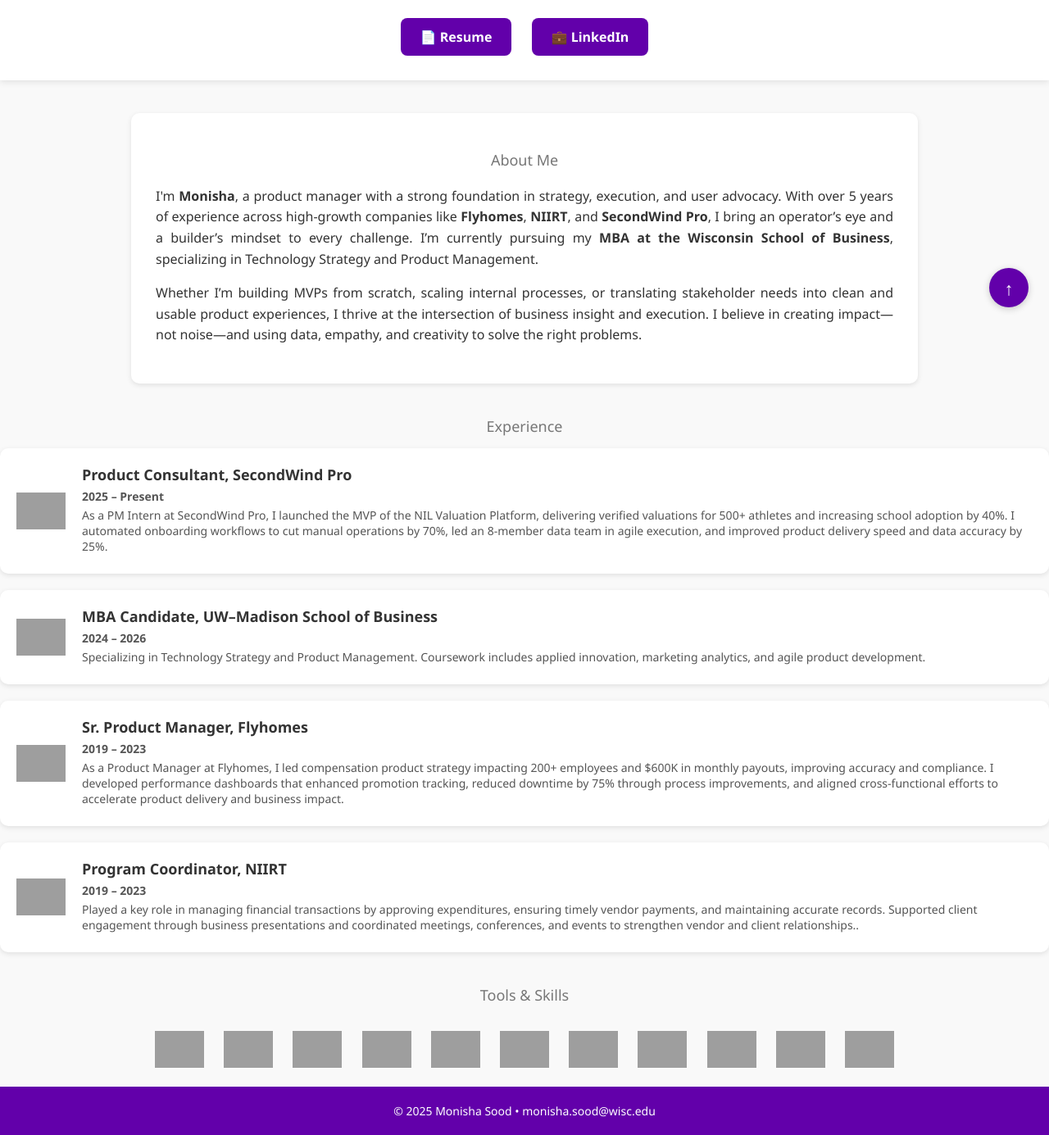
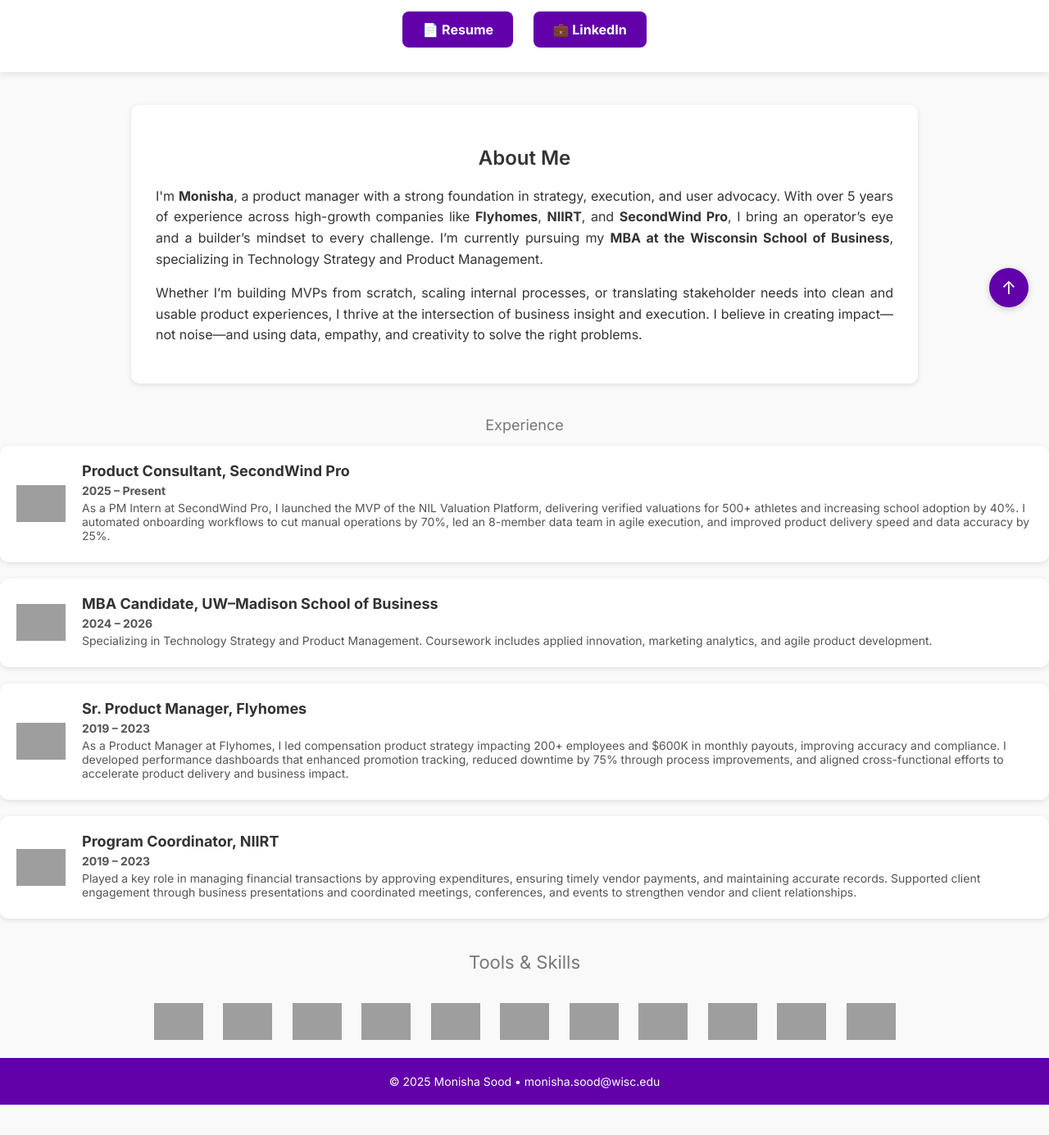
Before and after one commit to monishasood/Product-Manager, a plain HTML site: page index (4).html in a window 1280 px wide. Shown: the part 400-1785 px from the top of the page at 82% size. After the commit the page ends 1748 px from the top, so only its background shows below. Drawn offline with Linux system fonts and the light colour scheme; grey boxes are pictures that could not be loaded.

Commit message:
Update index (4).html

```diff
--- a/index (4).html
+++ b/index (4).html
@@ -1,41 +1,18 @@
-
 <!DOCTYPE html>
 <html lang="en">
-<head> <link href="https://fonts.googleapis.com/css2?family=Inter:wght@400;600;700&display=swap" rel="stylesheet">
+<head>
+  <link href="https://fonts.googleapis.com/css2?family=Inter:wght@400;600;700&display=swap" rel="stylesheet">
+  <meta charset="UTF-8" />
+  <meta name="viewport" content="width=device-width, initial-scale=1.0"/>
+  <title>Monisha Sood – Product Manager</title>
   <style>
     html {
       scroll-behavior: smooth;
     }
 
     body {
-    font-family: 'Inter', sans-serif;
-  }
-
-  .btn {
-    transition: background-color 0.3s ease, transform 0.2s ease;
-  }
-
-  .btn:hover {
-    background-color: #4e008a;
-    transform: translateY(-2px);
-  }
-
-  .job, .about-me, .skills {
-    transition: box-shadow 0.3s ease;
-  }
-
-  .job:hover, .about-me:hover, .skills:hover {
-    box-shadow: 0 4px 12px rgba(0,0,0,0.12);
-  }
-</style>
-
-  <meta charset="UTF-8" />
-  <meta name="viewport" content="width=device-width, initial-scale=1.0"/>
-  <title>Monisha Sood – Product Manager</title>
-  <style>
-    body {
       margin: 0;
-      font-family: 'Segoe UI', sans-serif;
+      font-family: 'Inter', 'Segoe UI', sans-serif;
       background-color: #f9f9f9;
       color: #333;
     }
@@ -48,12 +25,12 @@
     }
 
     img.profile-pic {
-  width: 240px;       /* Increased from 180px */
-  height: 240px;      /* Increased from 180px */
+      width: 240px;
+      height: 240px;
       object-fit: cover;
       border-radius: 50%;
-  border: 5px solid #6200aa; /* Slightly thicker border */
-  box-shadow: 0 4px 12px rgba(0, 0, 0, 0.1); /* Optional glow */
+      border: 5px solid #6200aa;
+      box-shadow: 0 4px 12px rgba(0, 0, 0, 0.1);
     }
 
     h1 {
@@ -77,10 +54,12 @@
       margin: 10px;
       display: inline-block;
       font-weight: bold;
+      transition: background-color 0.3s ease, transform 0.2s ease;
     }
 
     .btn:hover {
       background-color: #4e008a;
+      transform: translateY(-2px);
     }
 
     section {
@@ -107,6 +86,11 @@
       margin-bottom: 20px;
       border-radius: 10px;
       box-shadow: 0 2px 6px rgba(0,0,0,0.1);
+      transition: box-shadow 0.3s ease;
+    }
+
+    .job:hover {
+      box-shadow: 0 4px 12px rgba(0,0,0,0.12);
     }
 
     .job img.logo {
@@ -127,9 +111,46 @@
       color: #555;
     }
 
+    .about-me {
+      background-color: #fff;
+      padding: 30px;
+      margin-top: 40px;
+      border-radius: 10px;
+      box-shadow: 0 2px 6px rgba(0,0,0,0.1);
+      transition: box-shadow 0.3s ease;
+    }
+
+    .about-me:hover {
+      box-shadow: 0 4px 12px rgba(0,0,0,0.12);
+    }
+
+    .about-me h2 {
+      text-align: center;
+      margin-bottom: 20px;
+      font-size: 24px;
+      font-weight: 600;
+      color: #333;
+    }
+
+    .about-me p {
+      font-size: 16px;
+      line-height: 1.6;
+      text-align: justify;
+    }
+
     .skills {
       margin-top: 40px;
       text-align: center;
+      transition: box-shadow 0.3s ease;
+    }
+
+    .skills:hover {
+      box-shadow: 0 4px 12px rgba(0,0,0,0.12);
+    }
+
+    .skills h2 {
+      font-size: 22px;
+      margin-bottom: 20px;
     }
 
     .skills img {
@@ -137,25 +158,6 @@
       height: 60px;
       object-fit: contain;
       margin: 10px;
-    }
-
-    .about-me {
-      background-color: #fff;
-      padding: 30px;
-      margin-top: 40px;
-      border-radius: 10px;
-      box-shadow: 0 2px 6px rgba(0,0,0,0.1);
-    }
-
-    .about-me h2 {
-      text-align: center;
-      margin-bottom: 20px;
-    }
-
-    .about-me p {
-      font-size: 16px;
-      line-height: 1.6;
-      text-align: justify;
     }
 
     footer {
@@ -218,17 +220,16 @@
         <p>As a Product Manager at Flyhomes, I led compensation product strategy impacting 200+ employees and $600K in monthly payouts, improving accuracy and compliance. I developed performance dashboards that enhanced promotion tracking, reduced downtime by 75% through process improvements, and aligned cross-functional efforts to accelerate product delivery and business impact.</p>
       </div>
     </div>
-    </div>
 
     <div class="job">
       <img class="logo" src="https://pbs.twimg.com/profile_images/1404398989819072519/6O2R9taS_400x400.jpg" alt="NIIRT Logo">
       <div class="job-details">
-          <h3>Program Coordinator, NIIRT </h3>
+        <h3>Program Coordinator, NIIRT</h3>
         <p><strong>2019 – 2023</strong></p>
-          <p>Played a key role in managing financial transactions by approving expenditures, ensuring timely vendor payments, and maintaining accurate records. Supported client engagement through business presentations and coordinated meetings, conferences, and events to strengthen vendor and client relationships..</p>
+        <p>Played a key role in managing financial transactions by approving expenditures, ensuring timely vendor payments, and maintaining accurate records. Supported client engagement through business presentations and coordinated meetings, conferences, and events to strengthen vendor and client relationships.</p>
       </div>
     </div>
-
+  </div>
 
   <div class="skills">
     <h2>Tools & Skills</h2>
@@ -244,13 +245,14 @@
     <img src="https://avatars.slack-edge.com/2022-07-26/3865608556737_8f4ae4a98b36ab6912b3_512.png" alt="Lucidchart">
     <img src="https://upload.wikimedia.org/wikipedia/commons/3/33/Figma-logo.svg" alt="Figma">
   </div>
-  </section>
 
   <footer>
     © 2025 Monisha Sood • monisha.sood@wisc.edu
   </footer>
+
   <a href="#top" style="position: fixed; bottom: 25px; right: 25px; background: #6200aa; color: white; border-radius: 50%; width: 48px; height: 48px; display: flex; align-items: center; justify-content: center; text-decoration: none; font-size: 22px; box-shadow: 0 2px 8px rgba(0,0,0,0.2);">
     ↑
   </a>
+
 </body>
 </html>
```
Lines whose indentation alone changed are shown as unchanged.
